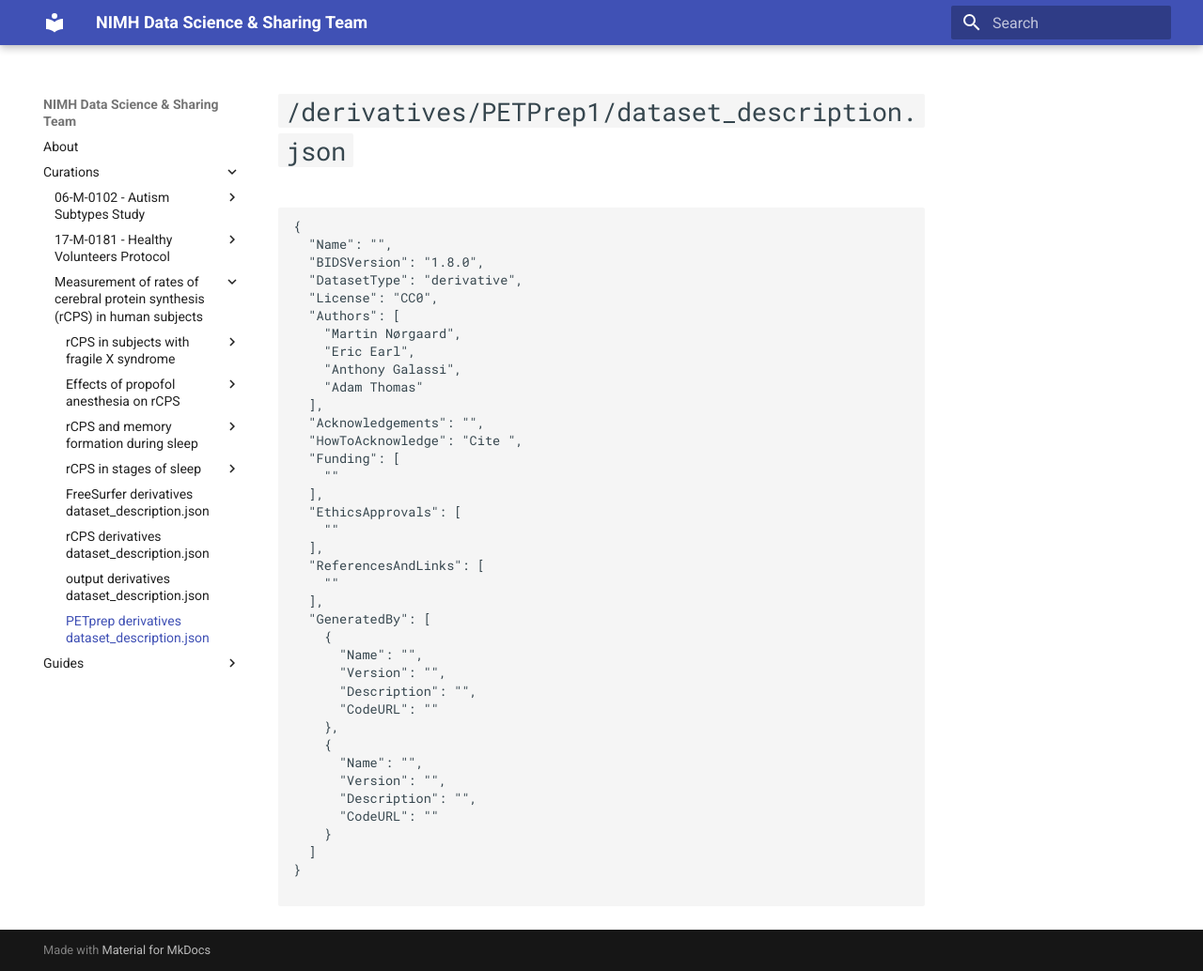
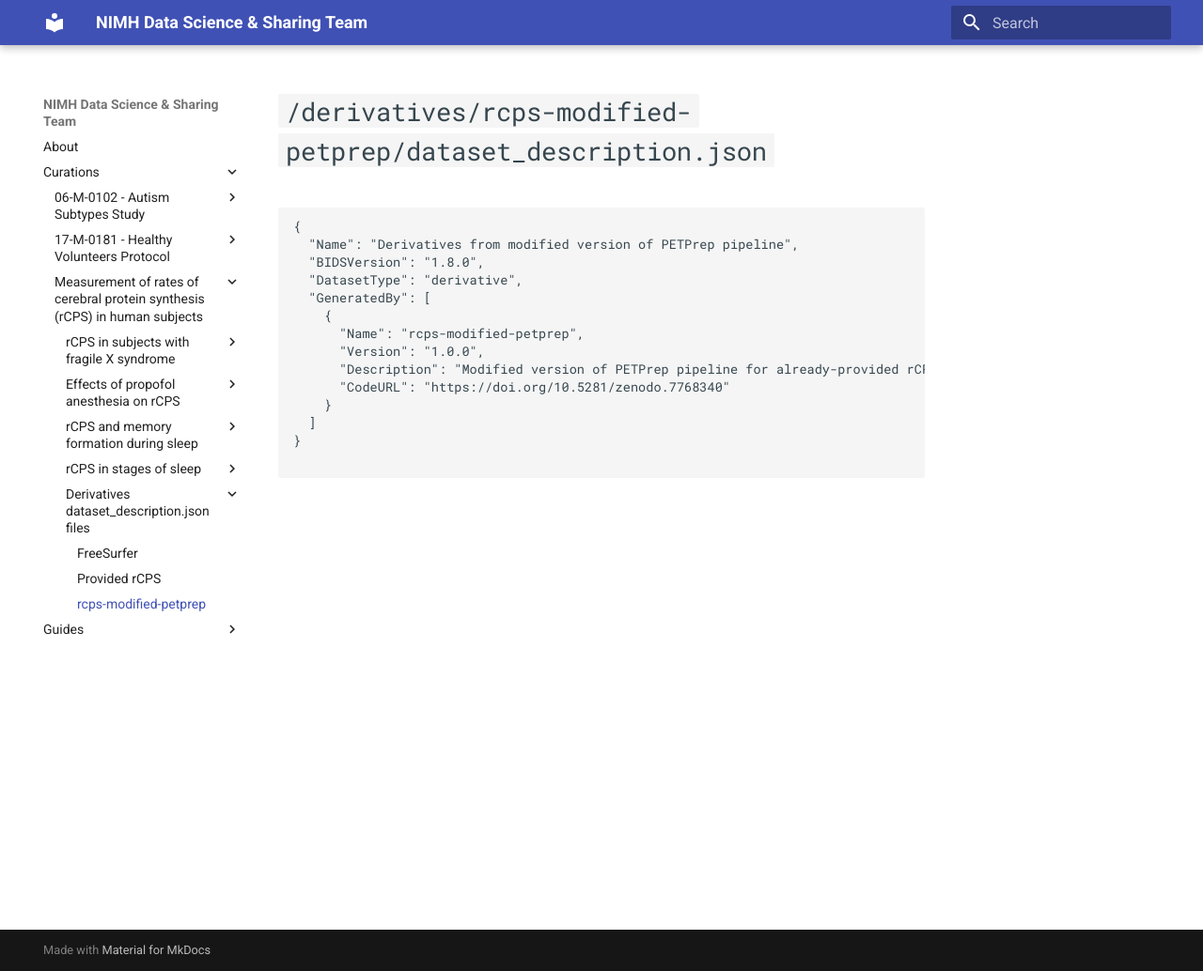
Before and after one commit to nimh-dsst/dsst-rtd, an MkDocs documentation site: the page built from docs/curations/c11-leucine/petprep_dataset_description.md, in a window 1280 px wide and 1034 px high. Shown: the whole window at 94% size. Built offline with MkDocs 1.6.1 and Material for MkDocs 9.7.7, drawn with Linux system fonts in a browser that asks for light colours.

Commit message:
Update C11 derivative dataset_descriptions
Modified the derivatives dataset_description.json files as best I could

````diff
--- a/docs/curations/c11-leucine/petprep_dataset_description.md
+++ b/docs/curations/c11-leucine/petprep_dataset_description.md
@@ -1,40 +1,16 @@
-# `/derivatives/PETPrep1/dataset_description.json`
+# `/derivatives/rcps-modified-petprep/dataset_description.json`
 
 ```json
 {
-  "Name": "",
+  "Name": "Derivatives from modified version of PETPrep pipeline",
   "BIDSVersion": "1.8.0",
   "DatasetType": "derivative",
-  "License": "CC0",
-  "Authors": [
-    "Martin Nørgaard",
-    "Eric Earl",
-    "Anthony Galassi",
-    "Adam Thomas"
-  ],
-  "Acknowledgements": "",
-  "HowToAcknowledge": "Cite ",
-  "Funding": [
-    ""
-  ],
-  "EthicsApprovals": [
-    ""
-  ],
-  "ReferencesAndLinks": [
-    ""
-  ],
   "GeneratedBy": [
     {
-      "Name": "",
-      "Version": "",
-      "Description": "",
-      "CodeURL": ""
-    },
-    {
-      "Name": "",
-      "Version": "",
-      "Description": "",
-      "CodeURL": ""
+      "Name": "rcps-modified-petprep",
+      "Version": "1.0.0",
+      "Description": "Modified version of PETPrep pipeline for already-provided rCPS inputs",
+      "CodeURL": "https://doi.org/10.5281/zenodo.7768340"
     }
   ]
 }
--- a/mkdocs.yml
+++ b/mkdocs.yml
@@ -33,10 +33,10 @@ nav:
       - rCPS in stages of sleep:
         - README.md: curations/c11-leucine/sleep_stages/README.md
         - dataset_description.json: curations/c11-leucine/sleep_stages/dataset_description.md
-      - FreeSurfer derivatives dataset_description.json: curations/c11-leucine/freesurfer_dataset_description.md
-      - rCPS derivatives dataset_description.json: curations/c11-leucine/rcps_dataset_description.md
-      - output derivatives dataset_description.json: curations/c11-leucine/output_dataset_description.md
-      - PETprep derivatives dataset_description.json: curations/c11-leucine/petprep_dataset_description.md
+      - Derivatives dataset_description.json files:
+        - FreeSurfer: curations/c11-leucine/freesurfer_dataset_description.md
+        - Provided rCPS: curations/c11-leucine/rcps_dataset_description.md
+        - rcps-modified-petprep: curations/c11-leucine/petprep_dataset_description.md
   - Guides:
     - DataLad New User FAQ: guides/datalad/faq.md
     - NDA Tools Usage: guides/nda/downloadcmd.md
````
Also changed, not shown: docs/curations/c11-leucine/freesurfer_dataset_description.md (+1 -8 lines), docs/curations/c11-leucine/output_dataset_description.md (deleted, +0 -42 lines), docs/curations/c11-leucine/raw_dataset_description.md (deleted, +0 -47 lines), docs/curations/c11-leucine/rcps_dataset_description.md (+3 -29 lines).
